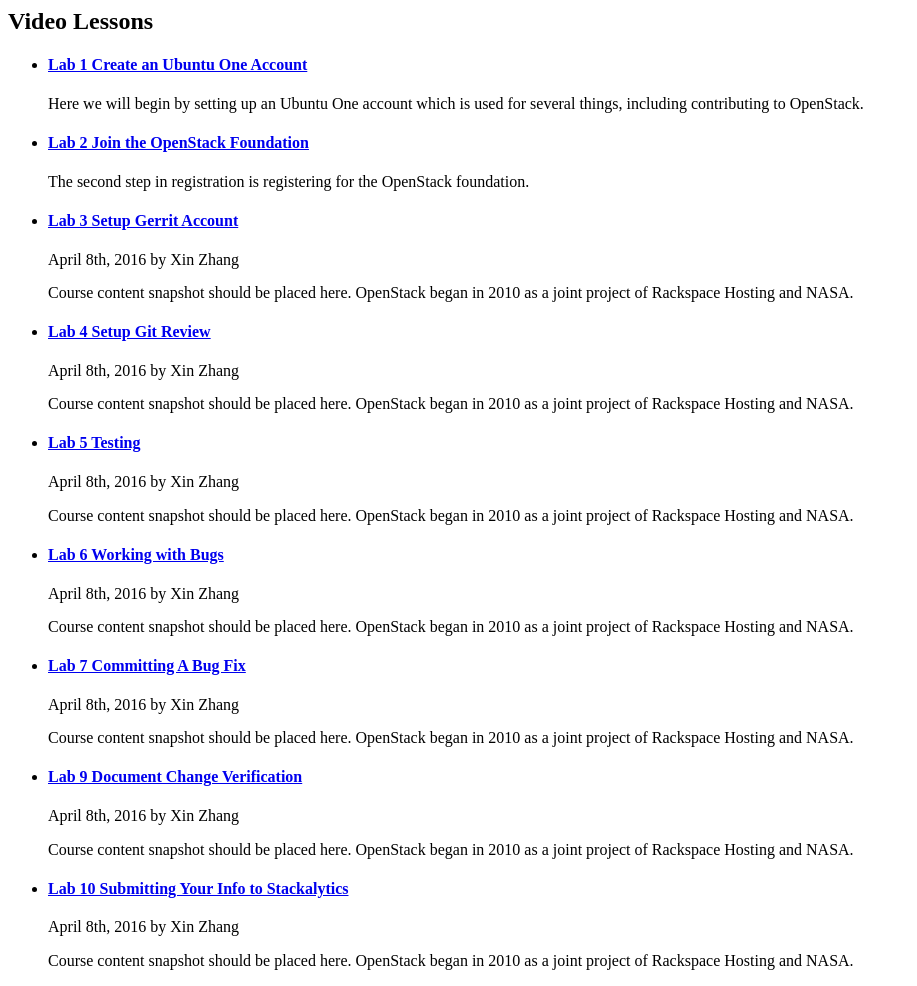
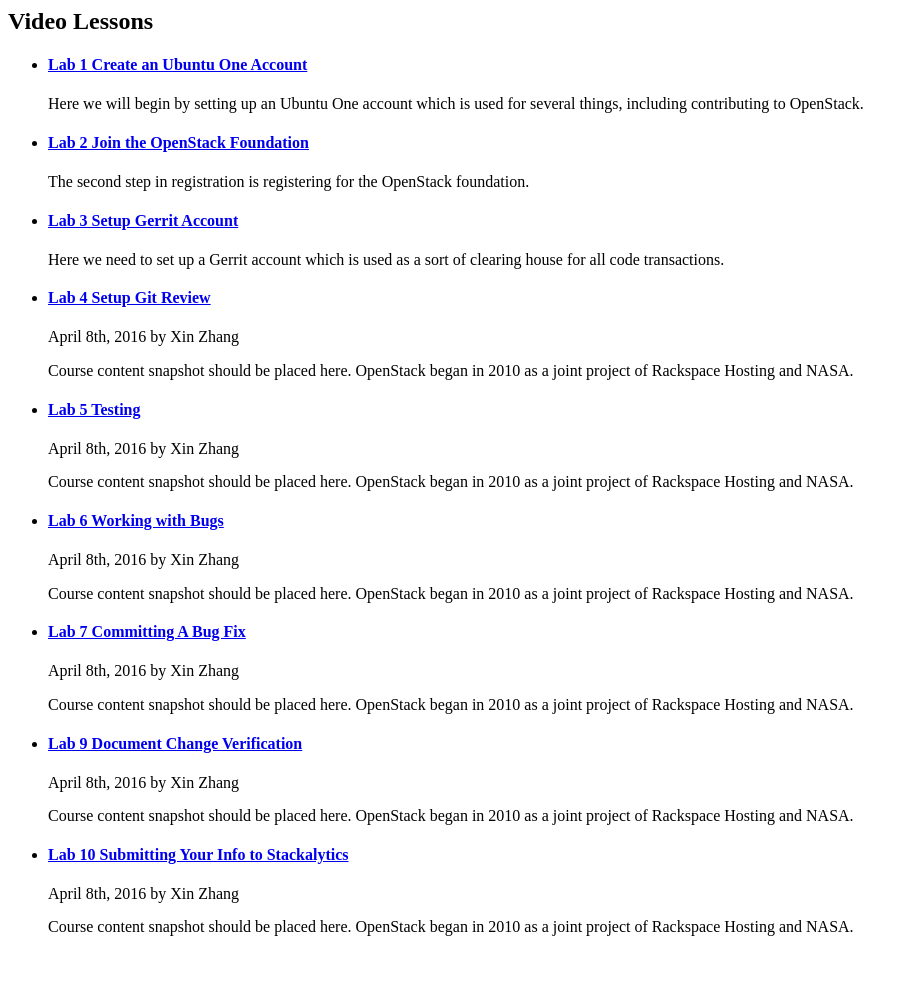
Before and after one commit to opencloudelab/opencloudelab.github.io, a Jekyll site: the page built from Views/Topics/openstack_contribution.md, in a window 1280 px wide. Shown: the whole page, without its empty margins (0-917 px from the left). Built offline with Jekyll 4.4.1, drawn with Linux system fonts in a browser that asks for light colours; after the commit the page ends 952 px from its top, so only the background shows below that.

Commit message:
fixed description, author, added body

```diff
--- a/_posts/openstack-contri/2016-02-03-openstack-contr-lab3.md
+++ b/_posts/openstack-contri/2016-02-03-openstack-contr-lab3.md
@@ -2,8 +2,8 @@
 layout: post
 title: Lab 3 Setup Gerrit Account
 categories: openstack-contri
-author: April 8th, 2016  by Xin Zhang
-description: Course content snapshot should be placed here. OpenStack began in 2010 as a joint project of Rackspace Hosting and NASA.
+author:
+description: Here we need to set up a Gerrit account which is used as a sort of clearing house for all code transactions.
 ---
 
 ## Setup Gerrit Account
@@ -29,8 +29,16 @@
 
 Step 4 - Login to Gerrit
 
+Go to <review.openstack.org> and sign in using your Ubuntu One credentials.
+
 Step 5 - Choose Username on Gerrit
+
+Click your name, which is located on the top right hand corner, select settings, on the left hand side you will see __Profile__ (click that), and type your desired username.
 
 Step 6 - Submit Public SSH Key to Gerrit
 
+Copy the contents of the public key you generated on __Step 2__. Click your name in the top right hand corner again, select settings, and then click __SSH Public Keys__ located on the left hand side. You should be able to add the SSH key to your account by clicking add and pasting in the key to the text box.
+
 Step 7 - Sign the Contributor License Agreement
+
+Once again, navigate to the main page and click your name in the top right hand corner, click settings, on the left hand side you will click agreements, and then click the __New Contributor Agreement__ link. Select __ICLA OpenStack Individual Contributor License Agreement__ and review the agreement. Review your full name and preferred email, mailing address, country, phone number, and then select _I AGREE__. Click __Submit Agreement__.
```
